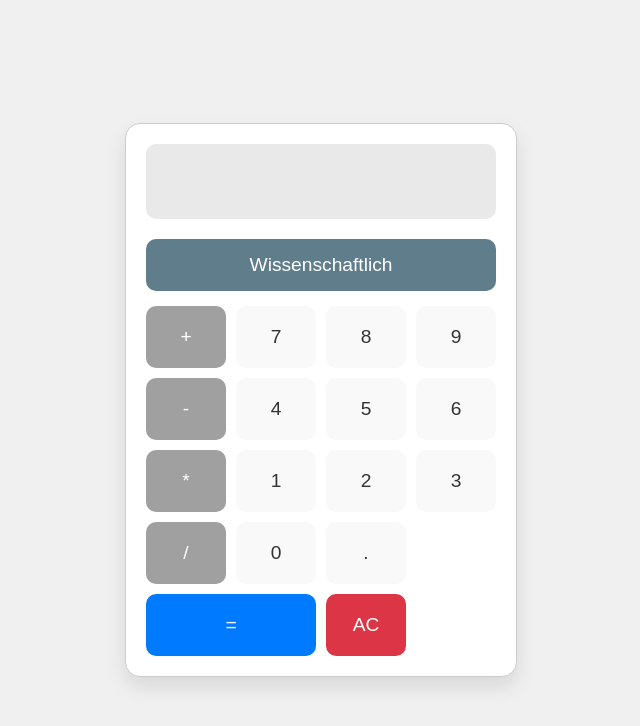
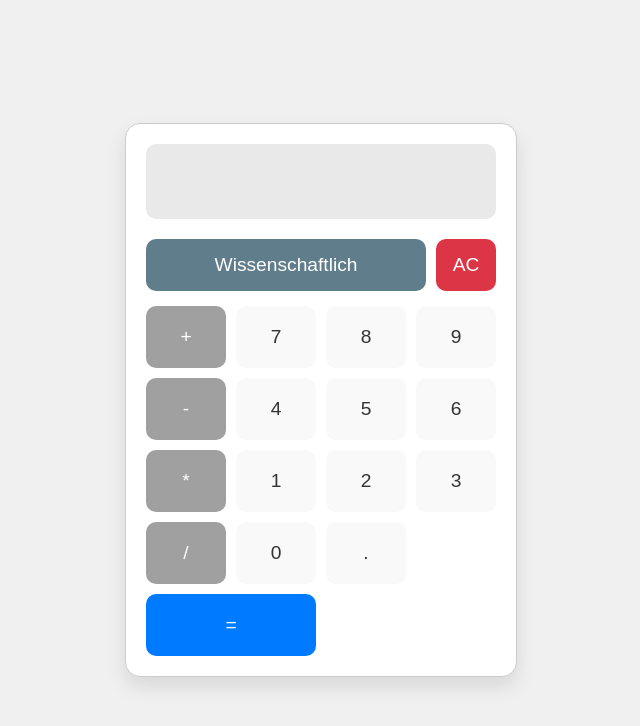
Before and after one commit to ed23x/html-calculator, a plain HTML site: page index.html in a window 1280 px wide. Shown: the whole page, without its empty margins (319-959 px from the left). Drawn offline with Linux system fonts and the light colour scheme.

Commit message:
button adjustment

```diff
--- a/index.html
+++ b/index.html
@@ -11,13 +11,16 @@
             <input id="display" readonly />
 
             <div id="keys">
-                <!-- Toggle Button -->
+                <!-- Header with Toggle and AC Button -->
+                <div class="calculator-header">
                     <button
                         id="scientific-toggle"
                         onclick="toggleWissenschaftlichMode()"
                     >
                         Wissenschaftlich
                     </button>
+                    <button onclick="clearDisplay()" class="clear-button">AC</button>
+                </div>
 
                 <!-- Container for both keypads -->
                 <div id="keypads-container">
@@ -70,7 +73,6 @@
                         <button onclick="appendToDisplay('0')">0</button>
                         <button onclick="appendToDisplay('.')">.</button>
                         <button onclick="calculate()">=</button>
-                        <button onclick="clearDisplay()">AC</button>
                     </div>
                 </div>
             </div>
--- a/styles_new.css
+++ b/styles_new.css
@@ -1,4 +1,3 @@
-{{REWRITTEN_CODE}}
 /* Utility classes for hiding elements */
 .hidden-section {
     display: none !important; /* Use !important to ensure hiding works */
@@ -124,18 +123,52 @@ body {
     flex-direction: column;
 }
 
+/* Calculator header */
+.calculator-header {
+    display: flex;
+    justify-content: space-between;
+    gap: 10px;
+    margin-bottom: 15px;
+}
+
 /* The scientific toggle button */
 #scientific-toggle {
     background-color: #607d8b; /* A neutral greyish-blue */
     color: white;
-    width: 100%;
-    margin-bottom: 15px;
+    flex: 1;
     padding: 15px;
     font-size: 1.2em;
     border: none;
     border-radius: 10px;
     cursor: pointer;
     transition: background-color 0.2s;
+}
+
+/* Clear (AC) button */
+.clear-button {
+    background-color: #dc3545;
+    color: white;
+    width: 60px;
+    padding: 15px;
+    font-size: 1.2em;
+    border: none;
+    border-radius: 10px;
+    cursor: pointer;
+    transition: background-color 0.2s;
+}
+
+.clear-button:hover {
+    background-color: #c82333;
+}
+
+@media (prefers-color-scheme: dark) {
+    .clear-button {
+        background-color: #c82333;
+    }
+
+    .clear-button:hover {
+        background-color: #a71d2a;
+    }
 }
 
 @media (prefers-color-scheme: dark) {
```
Lines whose indentation alone changed are shown as unchanged.
